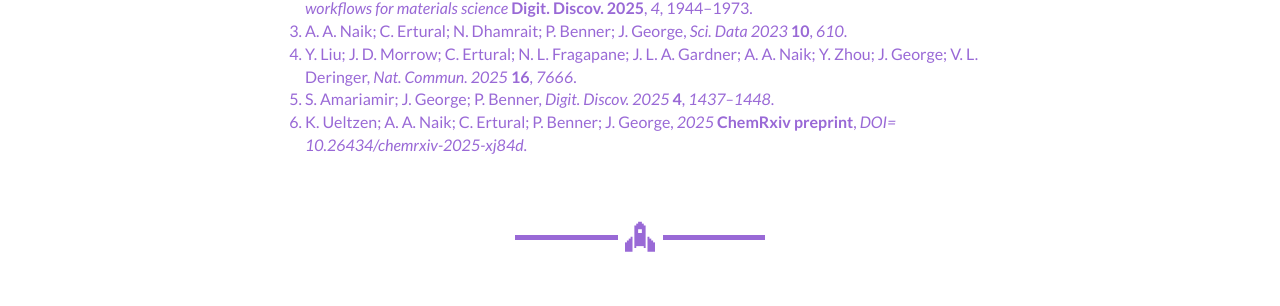
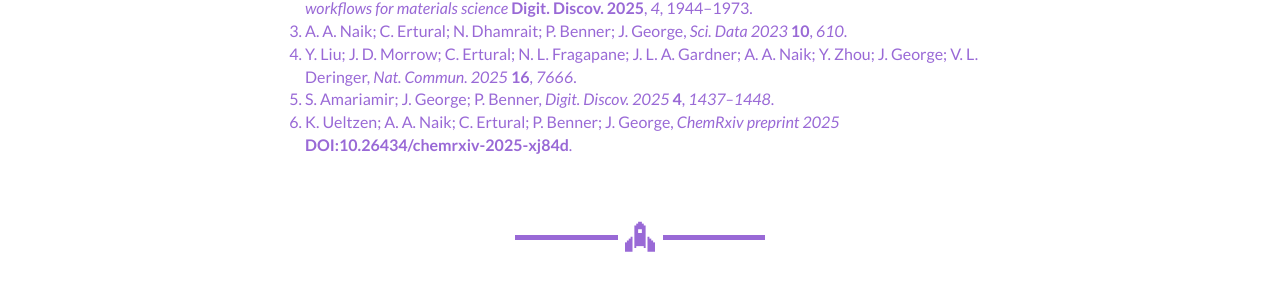
Before and after one commit to ccsc2026/ccsc2026.github.io, a Jekyll site: the page built from talks/george.md, in a window 1280 px wide and 900 px high, scrolled down 1207 px. Shown: the part 148-454 px from the top of the window. Built offline with Jekyll 4.4.1, drawn with Linux system fonts in a browser that asks for light colours.

```diff
--- a/talks/george.md
+++ b/talks/george.md
@@ -21,6 +21,6 @@ references: [
 ['A. A. Naik; C. Ertural; N. Dhamrait; P. Benner; J. George', 'Sci. Data 2023', '10', '610'],
 ['Y. Liu; J. D. Morrow; C. Ertural; N. L. Fragapane; J. L. A. Gardner; A. A. Naik; Y. Zhou; J. George; V. L. Deringer', 'Nat. Commun. 2025', '16', '7666'],
 ['S. Amariamir; J. George; P. Benner', 'Digit. Discov. 2025', '4', '1437–1448'],
-['K. Ueltzen; A. A. Naik; C. Ertural; P. Benner; J. George', '2025', 'ChemRxiv preprint', 'DOI= 10.26434/chemrxiv-2025-xj84d']
+['K. Ueltzen; A. A. Naik; C. Ertural; P. Benner; J. George', 'ChemRxiv preprint 2025', 'DOI:10.26434/chemrxiv-2025-xj84d']
 ]
 ---
```
